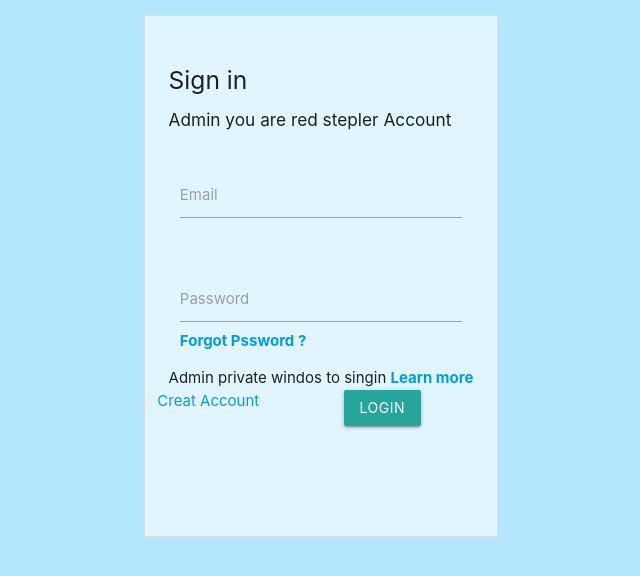
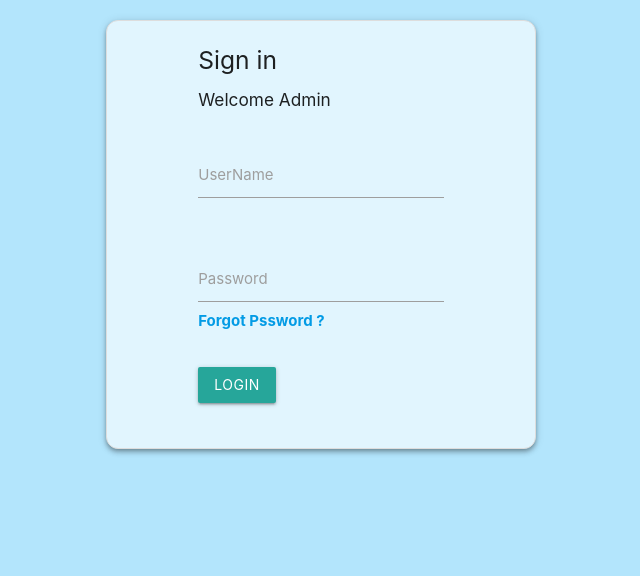
Before and after one commit to SoftwareGroup2019/project, a PHP site: page /Admin/index.php in a window 1280 px wide. Shown: the top 576 px of the page, without its empty margins (319-959 px from the left). Run offline with PHP 8.4, Linux system fonts and the light colour scheme.

Commit message:
test with ayman

```diff
--- a/Admin/index.php
+++ b/Admin/index.php
@@ -1,16 +1,18 @@
 <?php include 'include/template/header.php';?>
-<div class="col s12 m2">
-  <p class="z-depth 2"></p>
-<div class="login-div">
+
+
+<div class="z-depth-2 login-div">
   <div class="row ">
+<div class="col s12 ">
+  <h5 > Sign in <h5>
+  <h6 >Welcome Admin</h6>
+</div>
 
-    <h5> Sign in <h5>
-    <h6>Admin you are red stepler Account</h6>
   </div>
-<div class="row center-align">
+<div class="row">
   <div class="input-field col s12">
-<input id ="Email-input" type="Email" class="validate">
-<label for ="Email-input"> Email </label>
+<input id ="text-input" type="text" class="validate">
+<label for ="text-input"> UserName </label>
 </div>
 </div>
 
@@ -21,21 +23,16 @@
 <div><a href="#"><b>Forgot Pssword ?</b></a>
 </div>
 </div>
-<div class="row">
-<div class="col s12">   Admin private windos to singin     <a href="#"><b>Learn more</b>
 </div>
 
 <div class="row">
-  <div class="col s6"><a href ="#"> Creat Account </a>
-</div>
-<div class="col s12 m2">
-<div class="col s6  "><a class="waves-effect waves-light btn" >  Login  </a>
+<div class="col s12 "><a class="waves-effect waves-light btn" >  Login  </a>
 <p class="z-depth 2"></p>
 
 </div>
 </div>
 </div>
 
-
+</div>
 
 <?php include 'include/template/footer.php' ?>
--- a/Admin/layout/css/style.css
+++ b/Admin/layout/css/style.css
@@ -11,9 +11,10 @@ body{
   justify-content: center;
 }
 .login-div{
+  margin-top: 20px;
 background-color: #e1f5fe;
 max-width:430px;
-padding:35px;
+padding:10px 80px;
 border:1px solid #ddd;
-proder-redius:8px;
+border-radius:12px;
 }
```
